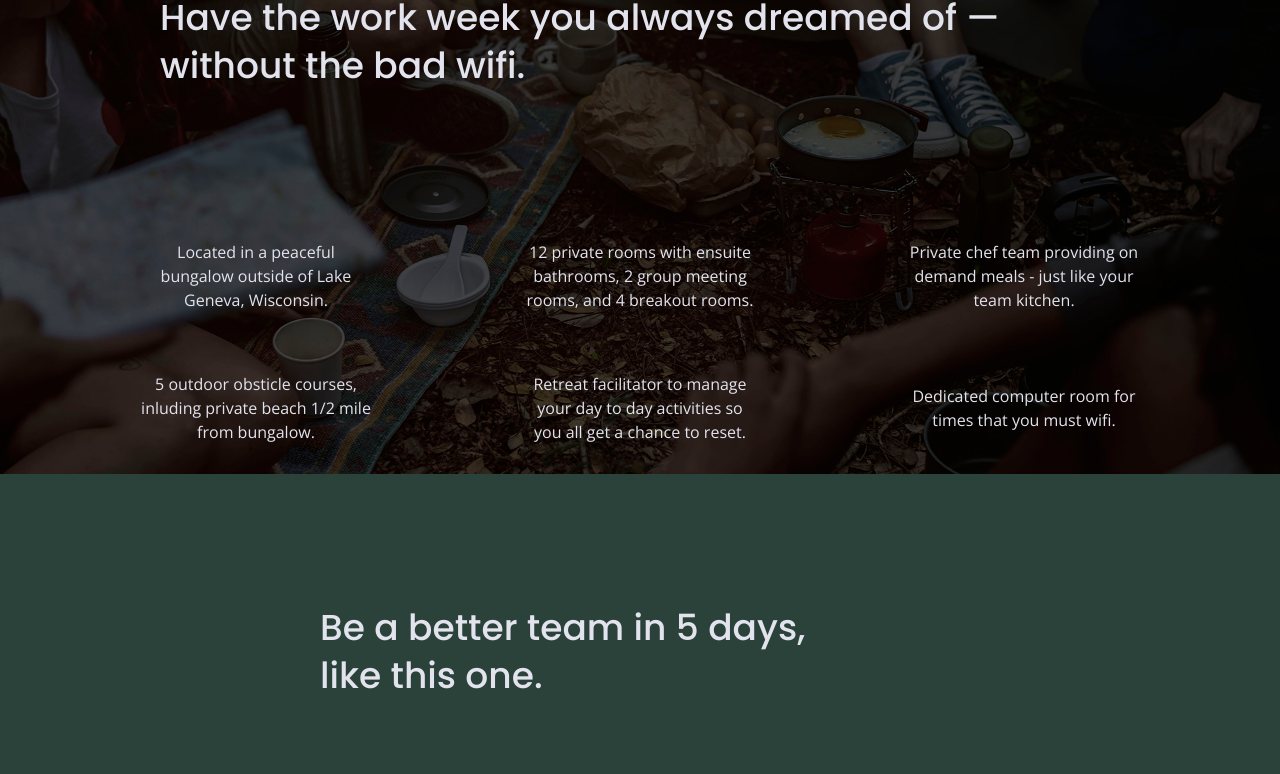
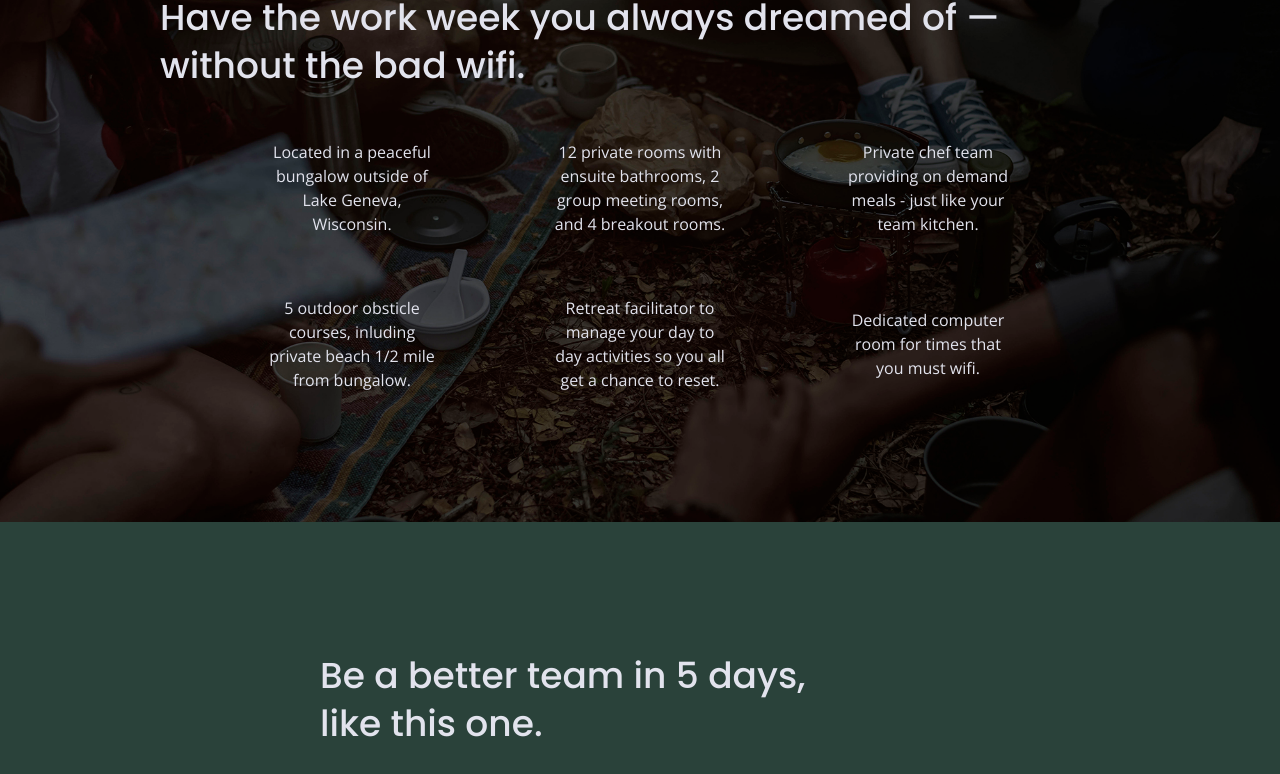
Before and after one commit to JOSIK95/unplugged, a website: page html5-boilerplate_v8.0.0/index.html in a window 1280 px wide. Shown: the part 1102-1876 px from the top of the page. Drawn offline with nearby package versions, Linux system fonts and the light colour scheme.

Commit message:
attempted fix features section

```diff
--- a/html5-boilerplate_v8.0.0/css/main.css
+++ b/html5-boilerplate_v8.0.0/css/main.css
@@ -269,16 +269,20 @@ aside{
 
 .features {
   display: flex;
+  flex-flow: row wrap;
   justify-content: center;
-  flex-flow: row wrap;
   background: url("../img/unplugged-retreat-features.jpg");
   background-size: cover;
-  background-repeat: no-repeat;
   background-position: center;
 }
-.features-icon{
-  width: 60px;
+.features .features-items {
+  display: flex;
+  justify-content: center;
+  align-items: center;
+  flex-flow: row wrap;
 }
+
+
 .features p{
   margin: 0;
   text-align: center;
@@ -323,9 +327,7 @@ section .reviews h3{
   flex-flow: row wrap;
   background-color: #2a423a;
 }
-.reviews figure{
-  width:100%;
-}
+
 
 /*=======================================================================================
 ABOUT PAGE
@@ -710,9 +712,8 @@ aside .content-wrapper .form{
 .features h2{
   width: 90%;
 }
-.features .content-wrapper{
-  width: 100%;
-}
+
+
 /*-----------reviews-----------*/
 .reviews article div{
   width: 49%;
--- a/html5-boilerplate_v8.0.0/index.html
+++ b/html5-boilerplate_v8.0.0/index.html
@@ -66,8 +66,7 @@
         <section class="features">
           <div class="content-wrapper">
            <h2>Have the work week you always dreamed of — without the bad wifi.</h2>
-
-          </div>
+           <div class="features-items">
           <article>
             <p class="fontawesome-icon"></p><!-- add icon link-->
             <p class="features-item-description">Located in a peaceful bungalow outside of Lake Geneva, Wisconsin.</p>
@@ -96,16 +95,19 @@
             <p class="icon"></p><!-- add icon link-->
             <p class="features-item-description">Dedicated computer room for times that you must wifi.</p>
           </article>
+          </div>
         </section>
         <section class="reviews">
           <div class="content-wrapper">
             <h2>Be a better team in 5 days, like this one.</h2>
             <article>
+              <div>
             <figure>
               <a href="">
                 <img src="../html5-boilerplate_v8.0.0/img/unplugged-retreat-lacrue.jpg" alt="LaCrue bottle team">
               </a>
             </figure>
+            </div>
             <div>
               <h3>LaCrue Bottling Co.<br>
                 October 2018</h3>
```
